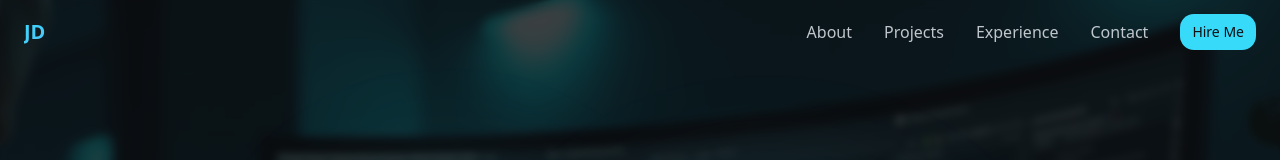
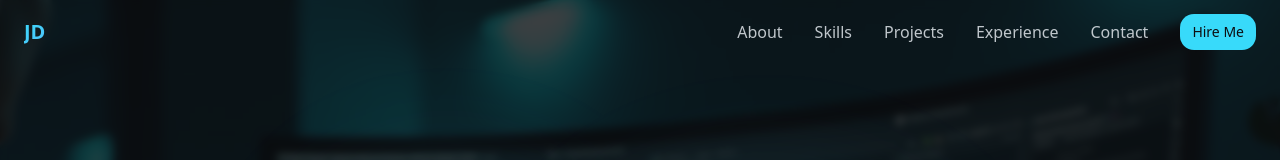
Before and after one commit to RamenMachine/Portfolio, a React (Vite) app: page / in a window 1280 px wide. Shown: the top 160 px of the page. Built offline with nearby package versions, Linux system fonts and the light colour scheme.

Commit message:
Add skill section to navbar
Add a "Skills" link to the navigation bar.

```diff
--- a/src/components/ui/navigation.tsx
+++ b/src/components/ui/navigation.tsx
@@ -9,6 +9,7 @@ export const Navigation = () => {
 
   const navItems = [
     { label: "About", href: "#about" },
+    { label: "Skills", href: "#skills" },
     { label: "Projects", href: "#projects" },
     { label: "Experience", href: "#experience" },
     { label: "Contact", href: "#contact" }
```
